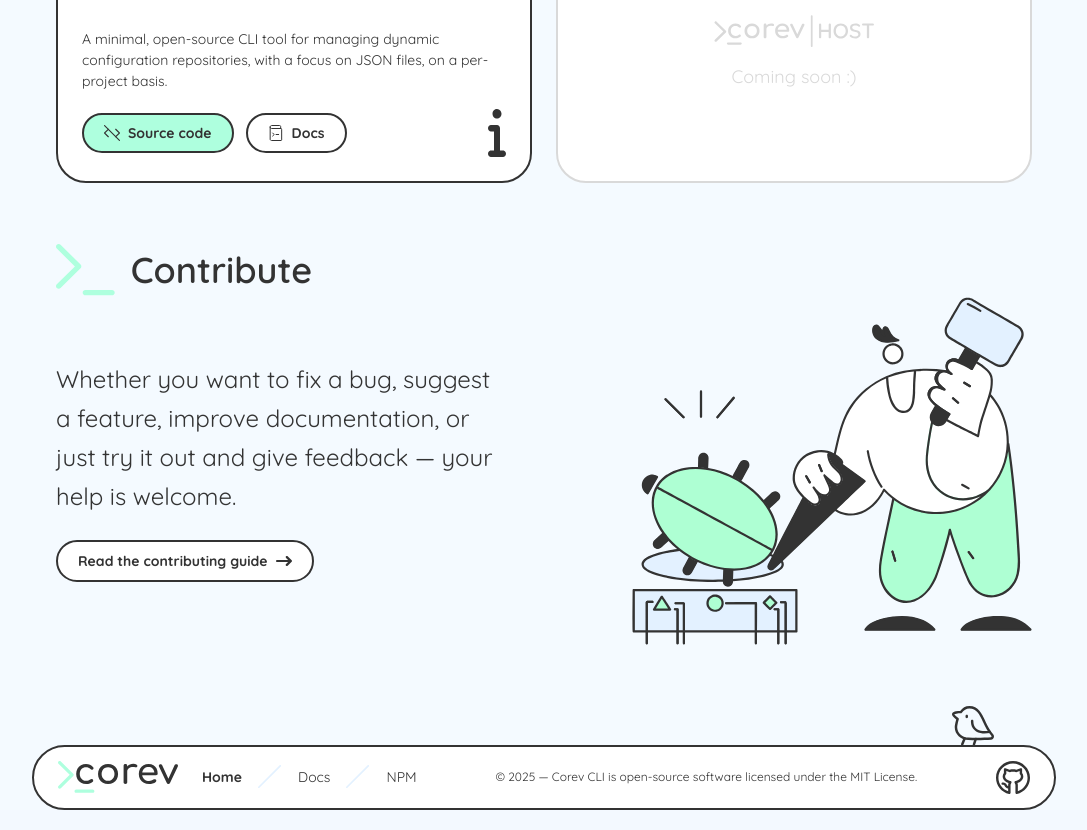
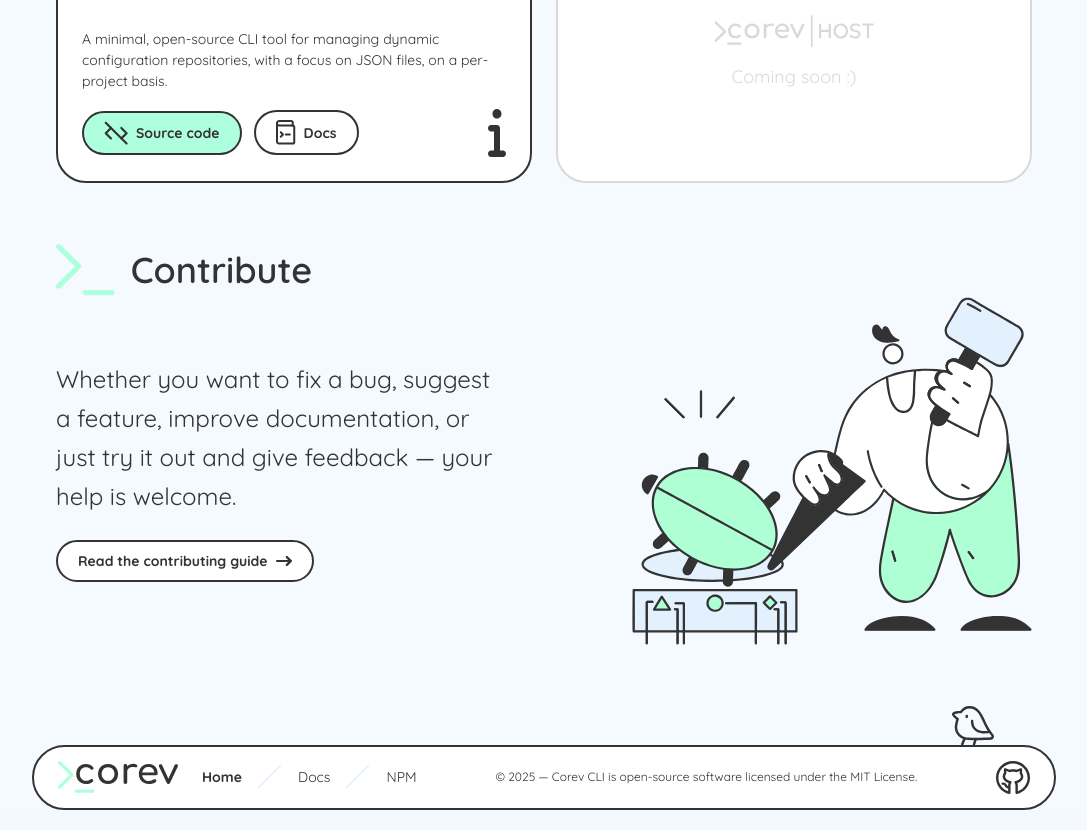
Before and after one commit to doguabaris/corev-website, a Next.js app: page / in a window 1280 px wide. Shown: the part 1120-1950 px from the top of the page, without its empty margins (96-1183 px from the left). Built offline with nearby package versions, Linux system fonts and the light colour scheme.

Commit message:
feat: update icon sizes and SVG assets

```diff
--- a/src/app/page.tsx
+++ b/src/app/page.tsx
@@ -100,6 +100,7 @@ export default function Home() {
                                 rel="noopener noreferrer"
                                 icon="/source-icon.svg"
                                 iconPosition="left"
+                                iconSize={24}
                                 bgColor="bg-[#AEFFDE]"
                             >
                                 Source code
@@ -111,6 +112,7 @@ export default function Home() {
                                 as="a"
                                 href="https://doguabaris.github.io/corev-cli-docs/"
                                 target="_blank"
+                                iconSize={20}
                                 rel="noopener noreferrer"
                             >
                                 Docs
```
Also changed, not shown: public/docs-icon.svg, public/source-icon.svg.
